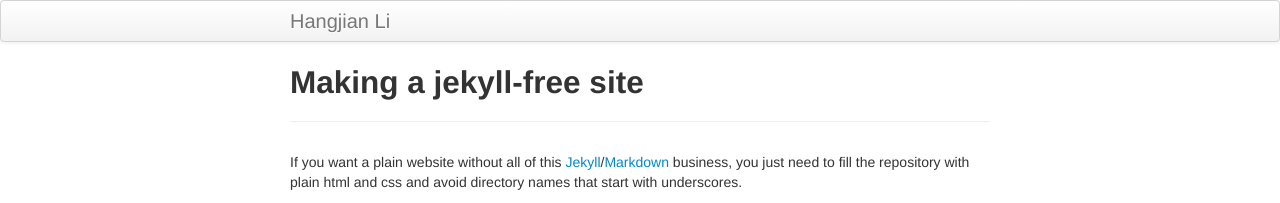
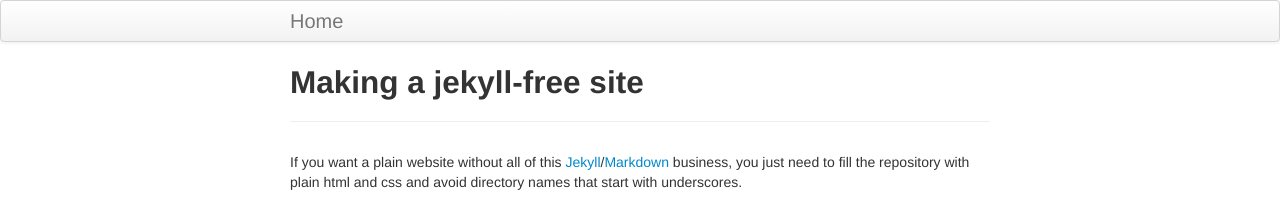
Before and after one commit to hangjianli/hangjianli.github.io, a Jekyll site: the page built from pages/nojekyll.md, in a window 1280 px wide. Shown: the top 203 px of the page. Built offline with Jekyll 4.4.1, drawn with Linux system fonts in a browser that asks for light colours.

Commit message:
Update _config.yml

```diff
--- a/_config.yml
+++ b/_config.yml
@@ -4,9 +4,9 @@ exclude: [".rvmrc", ".rbenv-version", "README.md", "Rakefile", "changelog.md", "
 highlighter: rouge
 
 
-title : Hangjian Li
+title : Home
 author :
-#  name : Karl Broman
+  name : Hangjian Li
   email : lihangjian123@ucla.edu
   github : hangjianli
   twitter : Hangjian Li
```
